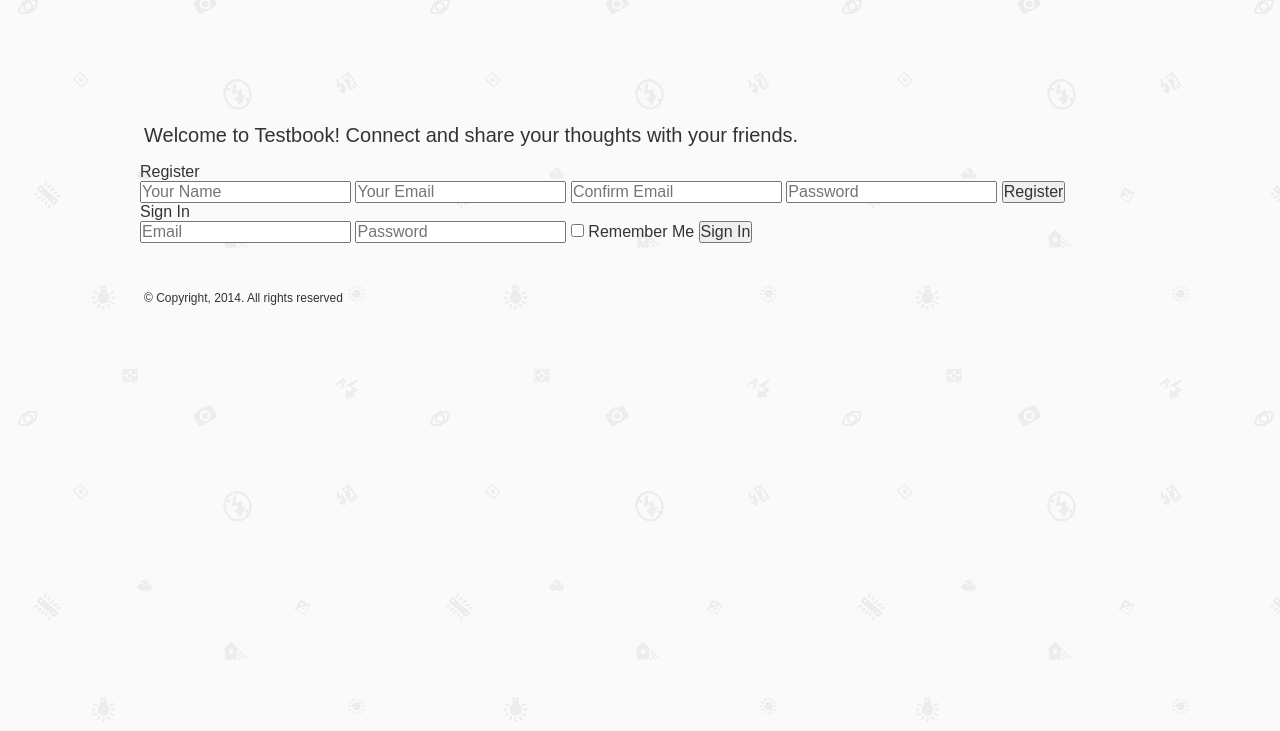
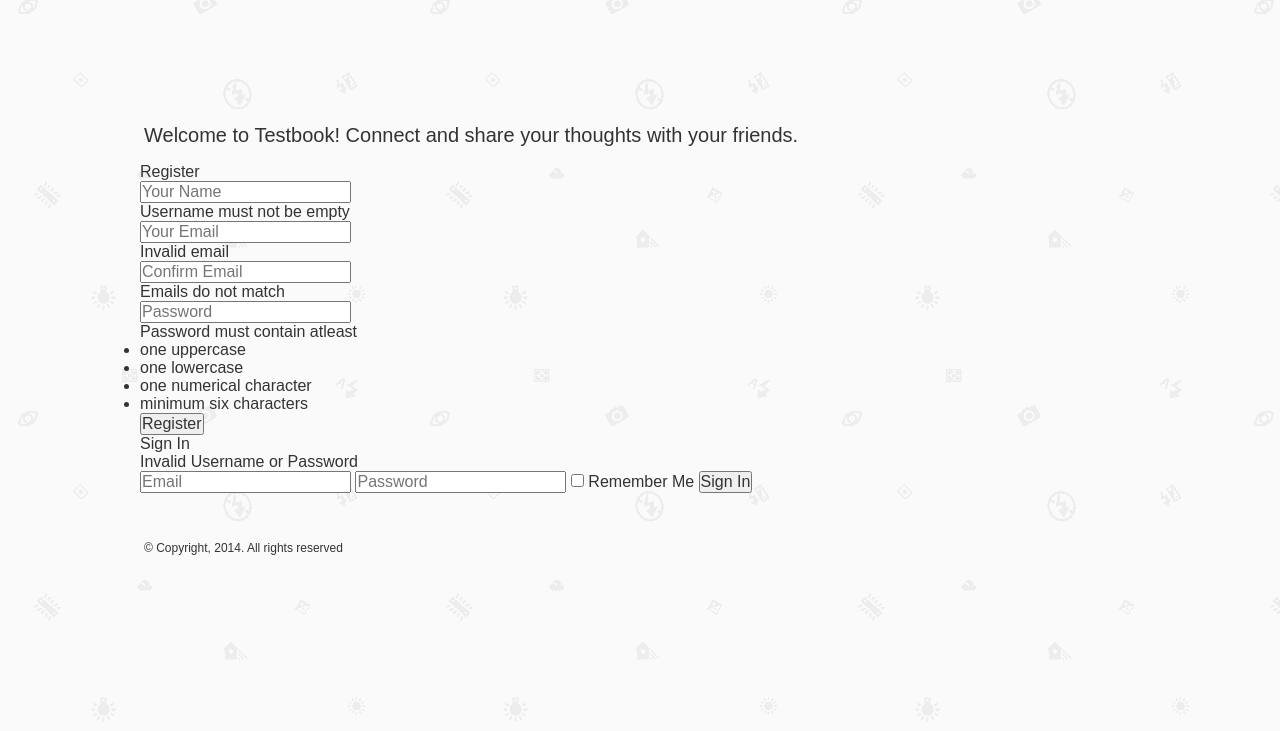
Before and after one commit to Gopikrishna19/TestBook, a PHP site: template views/index/index.php in a window 1280 px wide. Shown: the part 69-800 px from the top of the page. Run offline with PHP 8.4, Linux system fonts and the light colour scheme; the template is opened without the code that fills it, so the values that code supplies are empty.

Commit message:
13th : login page complete

```diff
--- a/common/css/master.css
+++ b/common/css/master.css
@@ -53,3 +53,12 @@ body {
   font-size: 0.75em;
   clear: both;
 }
+a {
+  color: #33bbee;
+}
+a:hover {
+  color: #12a5dc;
+}
+a:active {
+  color: #1093c4;
+}
--- a/common/css/master.less
+++ b/common/css/master.less
@@ -1,6 +1,9 @@
 @back-color: #F8F8F8;
 @head-color: #FF8800;
 @fore-color: #333333;
+@link-color: #3BE;
+@link-hover: darken(@link-color, 10%);
+@link-active: darken(@link-hover, 5%);
 
 * {
     /* reset font */
@@ -10,7 +13,6 @@
     font-style: normal;
     text-decoration: none;
     color: @fore-color;
-
     /* reset layout */
     padding: 0;
     margin: 0;
@@ -62,3 +64,15 @@ body {
     font-size: 0.75em;
     clear: both;
 }
+
+a {
+    color: @link-color;
+
+    &:hover {
+        color: @link-hover;
+    }
+
+    &:active {
+        color: @link-active;
+    }
+}
--- a/views/index/index.php
+++ b/views/index/index.php
@@ -1,21 +1,31 @@
-
 <div class="center-it">
     <div class="article">
         Welcome to Testbook! Connect and share your thoughts with your friends.
     </div>
     <div class="left">
         <h4>Register</h4>
-        <form class="register">
-            <input type="text" name="uname" placeholder="Your Name" class="txt">
-            <input type="text" name="email" placeholder="Your Email" class="txt">
-            <input type="text" name="cmail" placeholder="Confirm Email" class="txt">
-            <input type="password" name="upass" placeholder="Password" class="txt">
-            <input type="submit" value="Register" class="btn">
+        <form class="register" action="/index/register" method="post">
+            <input type="text" name="uname" id="uname" placeholder="Your Name" class="txt">
+            <div class="error">Username must not be empty</div>
+            <input type="text" name="email" id="email" placeholder="Your Email" class="txt">
+            <div class="error">Invalid email</div>
+            <input type="text" name="cmail" id="cmail" placeholder="Confirm Email" class="txt">
+            <div class="error">Emails do not match</div>
+            <input type="password" name="upass" id="upass" placeholder="Password" class="txt">
+            <div class="error">Password must contain atleast
+                <ul>
+                    <li>one uppercase</li>
+                    <li>one lowercase</li>
+                    <li>one numerical character</li>
+                    <li>minimum six characters</li>
+                </ul>
+            </div>
+            <input type="submit" name="register" value="Register" class="btn">
         </form>
     </div>
     <div class="right">
         <h4>Sign In</h4>
-        <div class="error"></div>
+        <div class="error">Invalid Username or Password</div>
         <form class="login">
             <input type="text" id="email" placeholder="Email" class="txt" autocomplete="off">
             <input type="password" id="upass" placeholder="Password" class="txt">
@@ -27,7 +37,34 @@
     </div>
 </div>
 <script src="/common/js/jquery.js"></script>
+
+
 <script>
+    $(function () {
+        var register = $(".register");
+        var error = 0;
+        function toggleError(ele, cond) {
+            if (cond) {
+                ele.next().slideDown();
+                error += 1;
+            }
+            else {
+                ele.next().slideUp();
+            }
+        }
+        $(".register").submit(function () {
+            error = 0;
+            toggleError($("#uname", register), $("#uname", register).val().trim() == "");
+            toggleError($("#email", register), !/^[0-9a-zA-Z._]+@[a-z0-9A-Z._]+\.[a-z]{2,5}$/.test($("#email", register).val()));
+            toggleError($("#cmail", register), $("#email", register).val() != $("#cmail", register).val());
+            toggleError($("#upass", register), !/^(?=.*[A-Z])(?=.*[a-z])(?=.*[0-9]).{6,}$/.test($("#upass", register).val()));
+            console.log(error);
+            if (error > 0) {
+                event.preventDefault();
+                return false;
+            }
+
+        })
         $(".login").submit(function (e) {
 
             e.preventDefault();
@@ -35,7 +72,7 @@
             $.ajax({
                 url: "/index/xhrLogin/",
                 data: {
-                uname: $("#email", login).val(),
+                    email: $("#email", login).val(),
                     upass: $("#upass", login).val()
                 },
                 beforeSend: function () {
@@ -43,11 +80,11 @@
                 },
                 success: function (e) {
                     e = e.trim();
-                if (e == "no") $(".error").html("Invalid user name or password").slideDown();
+                    if (e == "no") $(".right .error").slideDown();
                     else if (e == "yes") window.location.href = "/profile";
 
                     // Hide error after 5 seconds
-                setTimeout(function () { $(".error").slideUp().html("&nbsp;"); }, 5000);
+                    setTimeout(function () { $(".right .error").slideUp(); }, 5000);
                 },
                 complete: function () {
                     $(".loader").fadeOut();
@@ -55,5 +92,7 @@
             })
 
             return false;
+        });
     })
+
 </script>
--- /dev/null
+++ b/views/index/register.php
@@ -0,0 +1 @@
+<h3 class="article center-it" > You have been successfully registered. <?php ActionLink::create("Login","index");?> to continue to your profile.</h3>
```
Also changed, not shown: controllers/index.php (+18 -1 lines), libs/Model.php (+18 -0 lines), models/index_model.php (+9 -2 lines), views/index/css/login.css (+7 -11 lines), views/index/css/login.less (+8 -14 lines), 1 other file. Lines whose indentation alone changed are shown as unchanged.
